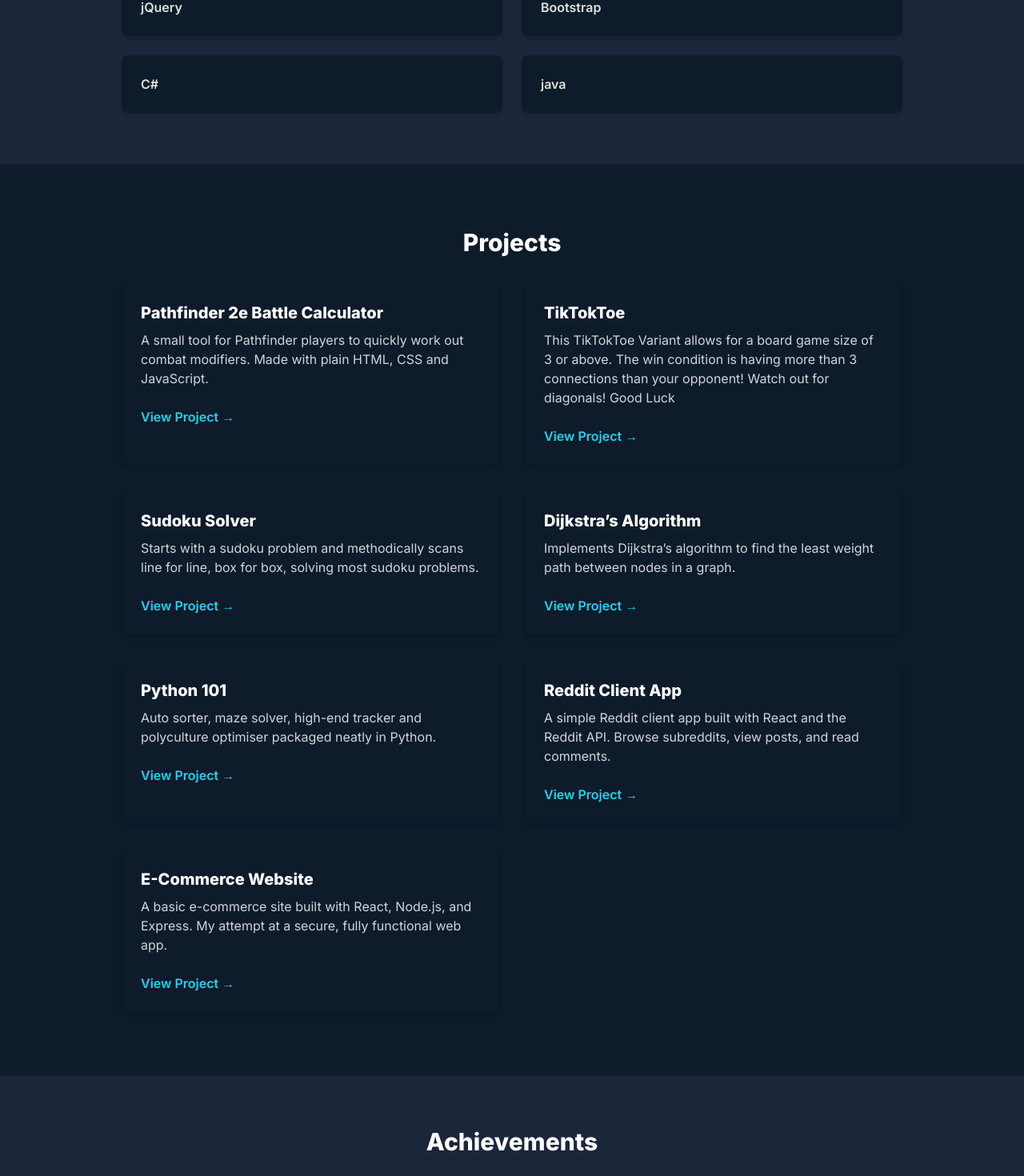
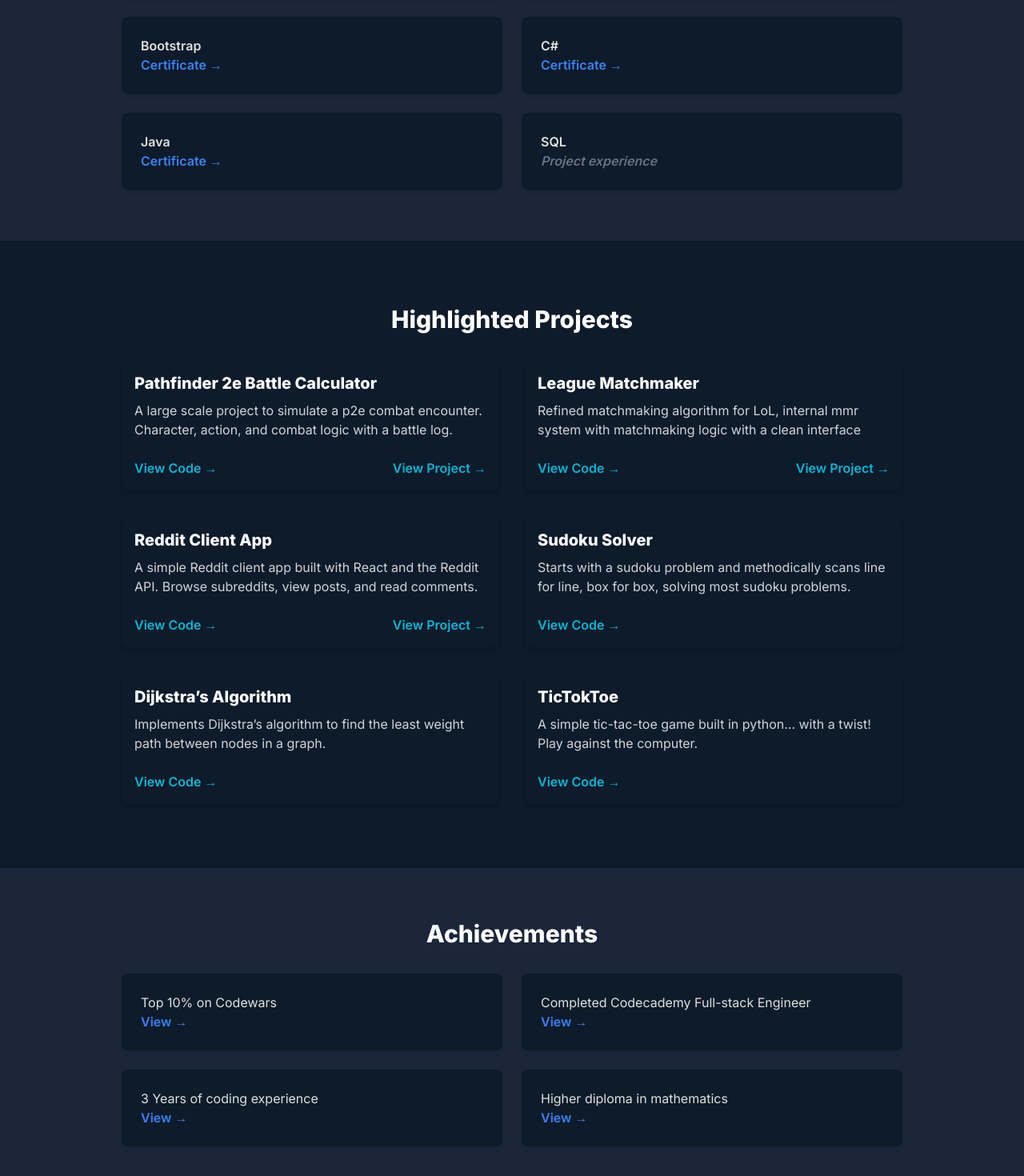
Before and after one commit to Ballchinian/portfolio, a React (Vite) app: page / in a window 1280 px wide. Shown: the part 1431-2901 px from the top of the page at 80% size. Built offline with nearby package versions, Linux system fonts and the light colour scheme.

Commit message:
update to include evidence for qualifications and QoL

```diff
--- a/index.html
+++ b/index.html
@@ -10,7 +10,7 @@
     <meta name="author" content="Ethan Newiss">
 
      <!-- Favicon -->
-    <link rel="icon" type="image/png" href="./public/scroll-favicon.png" />
+    <link rel="icon" type="image/png" href="./scroll-favicon.png" />
 
     <!-- Tailwind CSS -->
     <script src="https://cdn.tailwindcss.com"></script>
--- a/src/Main.jsx
+++ b/src/Main.jsx
@@ -5,7 +5,7 @@ import "./portfolio.css";
 
 
 ReactDOM.createRoot(document.getElementById("root")).render(
-  <React.StrictMode>
-    <App />
-  </React.StrictMode>
+    <React.StrictMode>
+        <App />
+    </React.StrictMode>
 );
--- a/src/components/Achievements.jsx
+++ b/src/components/Achievements.jsx
@@ -1,21 +1,21 @@
 import { motion } from "framer-motion";
+
 import {
     sectionWrapper,
     sectionTitle,
     gridWrapper,
     cardBase,
     cardHover,
-  cardPaddingLarge
+    cardPaddingLarge ,
+    linkBaseInbetween
 } from "../styles";
 
 export default function Achievements() {
     const achievements = [
-    "Top 10% on Codewars",
-    "2 Years of coding experience",
-    "Completed Codecademy Full-stack Engineer",
-    "Higher diploma in mathematics",
-    "Top 10% grades in college",
-    "Self taught"
+        { desc: "Top 10% on Codewars", link: "https://www.codewars.com/users/Ballchinian" },
+        { desc: "Completed Codecademy Full-stack Engineer", link: "https://www.codecademy.com/profiles/JetFusion10/certificates/ffd0f42cce1a44e9a0108b365047a0a6" },
+        { desc: "3 Years of coding experience", link: "https://github.com/Ballchinian" },
+        { desc: "Higher diploma in mathematics", link: "#" }
     ];
 
     return (
@@ -23,15 +23,15 @@ export default function Achievements() {
         <h3 className={sectionTitle}>Achievements</h3>
 
         <div className={gridWrapper}>
-        {achievements.map((a, i) => (
+            {achievements.map((achi, index) => (
             <motion.div
-            key={i}
+                key={index}
                 initial={{
                 opacity: 0,
-              x: i % 2 === 0 ? -100 : 100 // alternate left/right
+                x: index % 2 === 0 ? -100 : 100 // alternate left/right
                 }}
                 whileInView={{ opacity: 1, x: 0 }}
-            transition={{ duration: 0.6, delay: i * 0.1 }}
+                transition={{ duration: 0.6, delay: index * 0.1 }}
                 viewport={{ once: true, amount: 0.2 }}
             >
                 <div
@@ -41,7 +41,21 @@ export default function Achievements() {
                     ${cardPaddingLarge}
                 `}
                 >
-              {a}
+                {achi.desc && (
+                    <p key={index}>
+                    {achi.desc}
+                    </p>
+                )}
+                {achi.link && (
+                    <a
+                    href={achi.link}
+                    target="_blank"
+                    rel="noopener noreferrer"
+                    className={linkBaseInbetween}
+                    >
+                    View →
+                    </a>
+                )}
                 </div>
             </motion.div>
             ))}
--- a/src/components/Contact.jsx
+++ b/src/components/Contact.jsx
@@ -5,7 +5,7 @@ export default function Contact() {
         <section id="contact" className={sectionBase + " text-center"}>
         <h3 className={headingBase}>Get In Touch</h3>
         <p className={paragraphBase + " mb-6"}>
-        Interested in working together? Let’s connect.
+            If this profile has caught your attention and you think I could be a good fit for your team, please don't hesitate to reach out. I'm always open to discussing new opportunities and collaborations.
         </p>
         <p>Email: <a href="mailto:ethantnewiss@hotmail.co.uk" className="underline">ethantnewiss@hotmail.co.uk</a></p>
         <p>Phone: <a href="tel:+447397651227" className="underline">+44 7397 651227</a></p>
--- a/src/components/Projects.jsx
+++ b/src/components/Projects.jsx
@@ -1,57 +1,55 @@
-import { sectionBase, headingBase, cardBase, linkBase } from "../styles";
+import { sectionBase, headingBase, cardBaseReverse, linkBase } from "../styles";
+import { Row, Col } from "react-bootstrap";
 
 export default function Projects() {
     const projects = [
         {
             title: "Pathfinder 2e Battle Calculator",
             description:
-        "A small tool for Pathfinder players to quickly work out combat modifiers. Made with plain HTML, CSS and JavaScript.",
-      link: "https://github.com/Ballchinian/dndCalc",
+                "A large scale project to simulate a p2e combat encounter. Character, action, and combat logic with a battle log.",
+            link: "https://pathfindercalc.netlify.app/",
+            codeLink: "https://github.com/Ballchinian/pathfinderCalculator"
         },
         {
-      title: "TikTokToe",
+            title: "League Matchmaker",
             description:
-        "This TikTokToe Variant allows for a board game size of 3 or above. The win condition is having more than 3 connections than your opponent! Watch out for diagonals! Good Luck",
-      link: "https://github.com/Ballchinian/tiktoktoe",
+                "Refined matchmaking algorithm for LoL, internal mmr system with matchmaking logic with a clean interface",
+            link: "https://lolmatchmaker.netlify.app",
+            codeLink: "https://github.com/Ballchinian/LoLMatchMaker"
+        },
+        {
+            title: "Reddit Client App",
+            description:
+                "A simple Reddit client app built with React and the Reddit API. Browse subreddits, view posts, and read comments.",
+            link: "https://redditappfrontend.netlify.app/",
+            codeLink: "https://github.com/Ballchinian/RedditApp"
         },
         {
             title: "Sudoku Solver",
             description:
                 "Starts with a sudoku problem and methodically scans line for line, box for box, solving most sudoku problems.",
-      link: "https://github.com/Ballchinian/sudokuSolver",
+            codeLink: "https://github.com/Ballchinian/sudokuSolver"
         },
         {
             title: "Dijkstra’s Algorithm",
             description:
                 "Implements Dijkstra’s algorithm to find the least weight path between nodes in a graph.",
-      link: "https://github.com/Ballchinian/dijkstra",
+            codeLink: "https://github.com/Ballchinian/dijkstra"
         },
         {
-      title: "Python 101",
+            title: "TicTokToe",
             description:
-        "Auto sorter, maze solver, high-end tracker and polyculture optimiser packaged neatly in Python.",
-      link: "https://github.com/Ballchinian/theFarmerWasReplaced",
-    },
-    {
-      title: "Reddit Client App",
-      description:
-        "A simple Reddit client app built with React and the Reddit API. Browse subreddits, view posts, and read comments.",
-      link: "https://github.com/Ballchinian/RedditApp",
-    },
-    {
-      title: "E-Commerce Website",
-      description:
-        "A basic e-commerce site built with React, Node.js, and Express. My attempt at a secure, fully functional web app.",
-      link: "https://github.com/Ballchinian/E-Commerce",
-    },
+            "A simple tic-tac-toe game built in python... with a twist! Play against the computer.",
+            codeLink: "https://github.com/Ballchinian/tiktoktoe"
+        }
     ];
 
     return (
         <section id="projects" className={sectionBase}>
-      <h3 className={headingBase}>Projects</h3>
+        <h3 className={headingBase}>Highlighted Projects</h3>
         <div className="grid md:grid-cols-2 gap-8">
             {projects.map((project, i) => (
-          <div key={i} className={cardBase}>
+            <div key={i} className={cardBaseReverse}>
                 <h4
                 className="
                     text-xl
@@ -62,6 +60,17 @@ export default function Projects() {
                 {project.title}
                 </h4>
                 <p className="text-gray-300 mb-4">{project.description}</p>
+                <div className="flex justify-between items-center mt-auto">
+                    <a
+                        href={project.codeLink}
+                        target="_blank"
+                        rel="noopener noreferrer"
+                        className={linkBase}
+                    >
+                        View Code →
+                    </a>
+
+                    {project.link && (
                         <a
                             href={project.link}
                             target="_blank"
@@ -70,6 +79,9 @@ export default function Projects() {
                     >
                         View Project →
                     </a>
+                    )}
+                </div>
+
             </div>
             ))}
         </div>
--- a/src/components/Skills.jsx
+++ b/src/components/Skills.jsx
@@ -6,11 +6,27 @@ import {
     cardBase,
     cardHover,
     cardPaddingSmall,
-  cardText
+    cardText,
+    linkBaseInbetween
 } from "../styles";
+const achievements = [
+    { desc: ["Top 10% on Codewars"], link: ["https://www.codewars.com/users/Ballchinian"] },
+    { desc: ["Completed Codecademy Full-stack Engineer"], link: ["https://www.codecademy.com/profiles/JetFusion10/certificates/ffd0f42cce1a44e9a0108b365047a0a6"] },
+    { desc: ["3 Years of coding experience"], link: ["https://github.com/Ballchinian?tab=overview&from=2026-06-01&to=2026-06-09"] },
+    { desc: ["Higher diploma in mathematics"], link: [] }
+  ];
 
 export default function Skills() {
-  const skills = ["Python", "JavaScript", "SQL", "React", "jQuery", "Bootstrap","C#","java"];
+    const skills = [
+        { name: "Python", link: "https://www.codecademy.com/profiles/JetFusion10/certificates/6c152bd262967f8c941c9707ed636bda" },
+        { name: "JavaScript", link: "https://www.codecademy.com/profiles/JetFusion10/certificates/ffd0f42cce1a44e9a0108b365047a0a6" },
+        { name: "PHP", link: "https://www.codecademy.com/profiles/JetFusion10/certificates/9b7bcc38d0ed49f593228763cbfd51e3" },
+        { name: "jQuery", link: "https://www.codecademy.com/profiles/JetFusion10/certificates/0becf7c1cd2bd715f24331dddd23425a" },
+        { name: "Bootstrap", link: "https://www.codecademy.com/profiles/JetFusion10/certificates/0595479d03627a8cb816b069000e4d06" },
+        { name: "C#", link: "https://www.codecademy.com/profiles/JetFusion10/certificates/65f0ff88f4fc58e0536b3b51648dff24" },
+        { name: "Java", link: "https://www.codecademy.com/profiles/JetFusion10/certificates/d3f89367b558583e361640f778191345" },
+        { name: "SQL"},
+    ];
 
     return (
         <section id="skills" className={sectionWrapper}>
@@ -37,7 +53,21 @@ export default function Skills() {
                     ${cardText}
                 `}
             >
-            {skill}
+                {skill.name && (
+                <p>
+                    {skill.name}
+                </p>
+                )}
+                {skill.link && (
+                <a href={skill.link} target="_blank" rel="noopener noreferrer" className={linkBaseInbetween}>
+                    Certificate →
+                </a>
+                )}
+                {skill.link === undefined && (
+                <p className="text-gray-500 italic">
+                    Project experience
+                </p>
+                )}
             </motion.div>
             ))}
         </div>
--- a/src/styles.js
+++ b/src/styles.js
@@ -67,6 +67,16 @@ export const cardBase = `
     hover:text-[#0d1b2a]
 `;
 
+export const cardBaseReverse = `
+    bg-[#0d1b2a]
+    rounded-lg
+    p-3
+    shadow-md
+    transition
+    hover:bg-[#1b263b]
+    hover:text-[#0d1b2a]
+`
+
 //Hover effects only (can be added separately)
 export const cardHover = `
     hover:bg-cyan-400
@@ -103,7 +113,6 @@ export const cardDesc = `
 
 //Link inside cards (cyan, underline on hover)
 export const cardLink = `
-  text-cyan-400
     font-semibold
     hover:underline
 `;
@@ -125,7 +134,14 @@ export const buttonBase = `
 
 //Inline link style
 export const linkBase = `
-  text-cyan-400
+    text-cyan-500 hover:text-cyan-700
     font-semibold
     hover:underline
 `;
+
+//Inline link style for lighter bks
+export const linkBaseInbetween = `
+    text-blue-500 hover:text-blue-700
+    font-semibold
+    hover:underline
+`;
```
Also changed, not shown: src/App.jsx (indentation only), src/components/AboutMe.jsx (indentation only), src/components/Intro.jsx (indentation only), src/components/Navbar.jsx (indentation only), src/portfolio.css (indentation only). Lines whose indentation alone changed are shown as unchanged.
